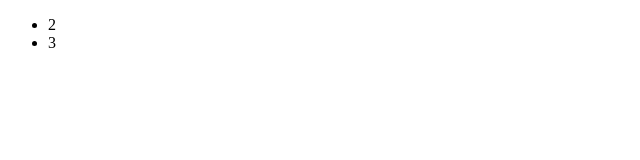
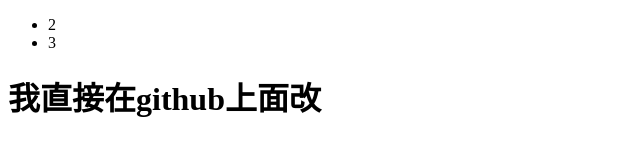
Before and after one commit to zookfish/git-demo, a website: page index.html in a window 1280 px wide. Shown: the whole page, without its empty margins (0-640 px from the left). Drawn offline with Linux system fonts and the light colour scheme.

Commit message:
我测试在hub上面修改

```diff
--- a/index.html
+++ b/index.html
@@ -13,6 +13,7 @@
             <li>3</li>
         </ul>
     </div>
+    <h1>我直接在github上面改</h1>
 </body>
 
 </html>
```
